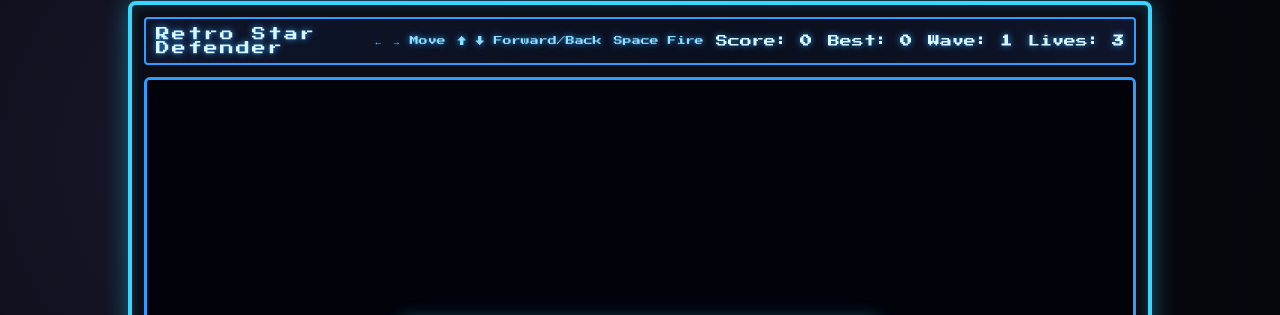
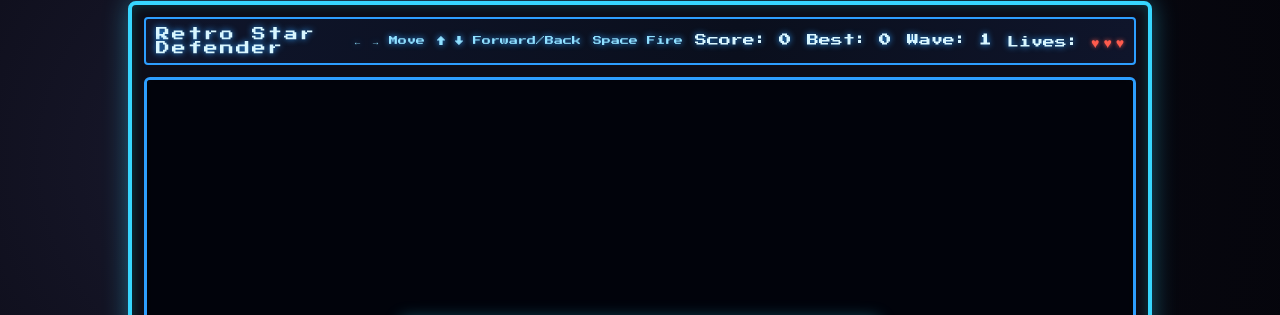
Before and after one commit to danteocualesjr/retro-game, a plain HTML site: page index.html in a window 1280 px wide. Shown: the top 315 px of the page. Drawn offline with Linux system fonts and the light colour scheme.

Commit message:
changed the scoring style

```diff
--- a/index.html
+++ b/index.html
@@ -22,7 +22,7 @@
         <span id="score-label">Score: <strong id="score">0</strong></span>
         <span id="high-score-label">Best: <strong id="high-score">0</strong></span>
         <span id="wave-label">Wave: <strong id="wave">1</strong></span>
-        <span id="lives-label">Lives: <strong id="lives">3</strong></span>
+        <span id="lives-label">Lives: <span id="lives" class="hearts"></span></span>
       </div>
     </header>
 
--- a/main.js
+++ b/main.js
@@ -112,7 +112,19 @@ function hideOverlay() {
 function updateHud() {
   scoreEl.textContent = state.score;
   waveEl.textContent = state.wave;
-  livesEl.textContent = player.lives;
+
+  // Render hearts for lives
+  const maxLives = 3;
+  let heartsHTML = '';
+  for (let i = 0; i < maxLives; i++) {
+    if (i < player.lives) {
+      heartsHTML += '<span class="heart">♥</span>';
+    } else {
+      heartsHTML += '<span class="heart empty">♡</span>';
+    }
+  }
+  livesEl.innerHTML = heartsHTML;
+
   highScoreEl.textContent = state.highScore;
 }
 
--- a/style.css
+++ b/style.css
@@ -143,3 +143,22 @@ button:hover {
   font-size: 10px;
   color: #90e0ff;
 }
+
+.hearts {
+  display: inline-flex;
+  gap: 4px;
+  align-items: center;
+}
+
+.heart {
+  color: #ff5b4d;
+  font-size: 14px;
+  line-height: 1;
+  text-shadow: 0 0 4px rgba(255, 91, 77, 0.8);
+}
+
+.heart.empty {
+  color: #666;
+  opacity: 0.4;
+  text-shadow: none;
+}
```
